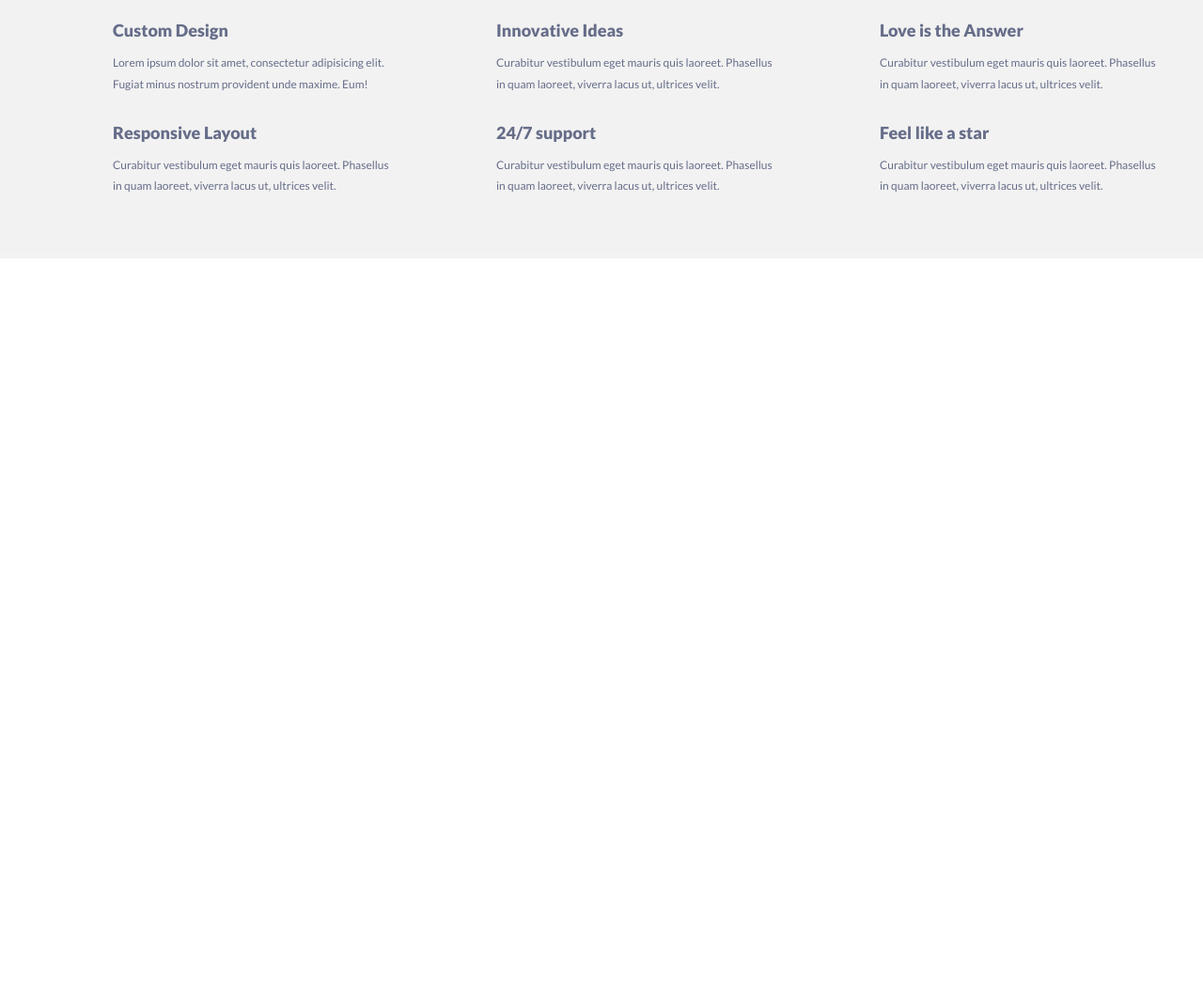
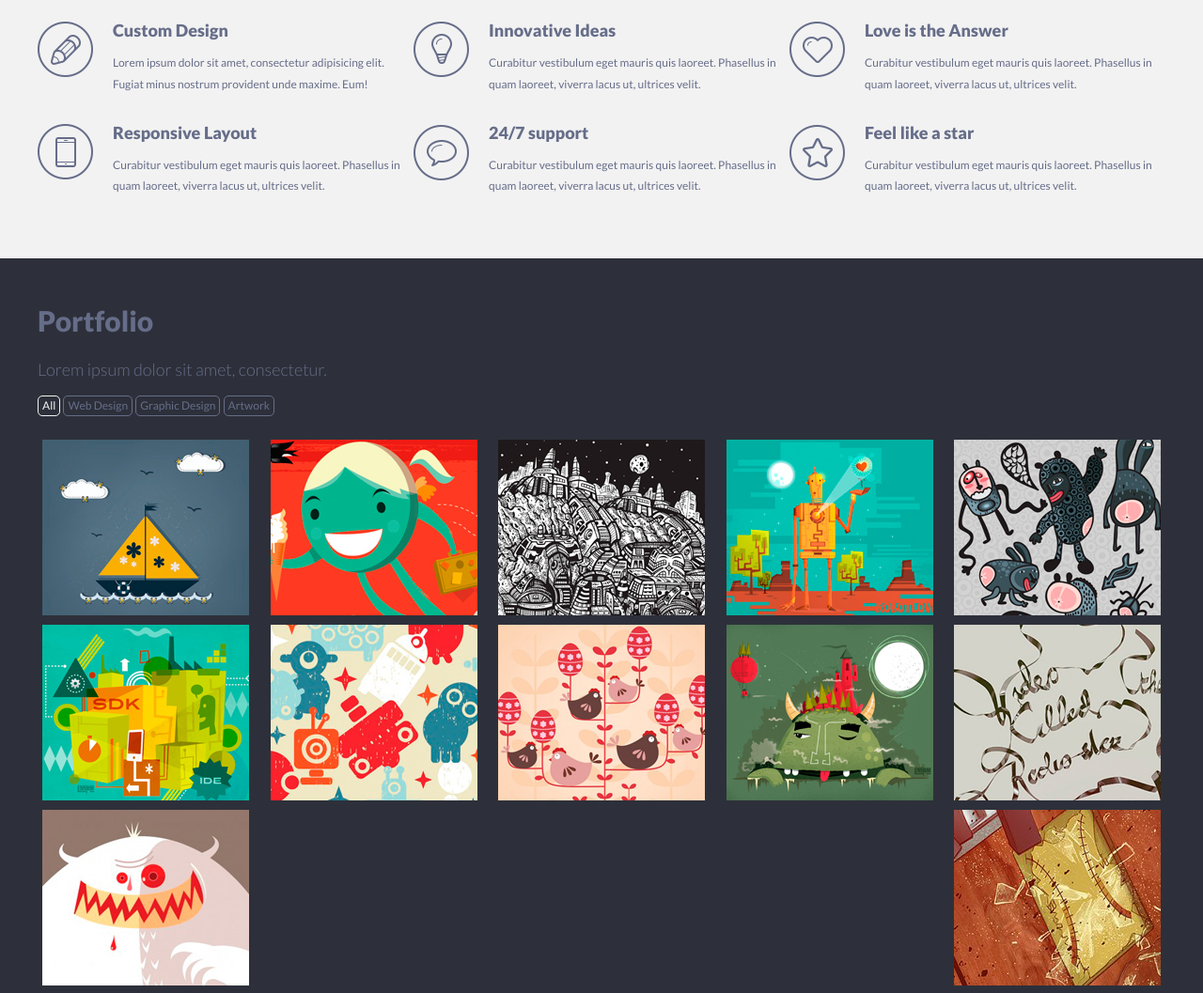
Before and after one commit to fejs-levelup/singolo-coding, a plain HTML site: page index.html in a window 1280 px wide. Shown: the part 900-1957 px from the top of the page at 94% size. Before the commit the page ends 1175 px from the top, so only its background shows below. Drawn offline with Linux system fonts and the light colour scheme.

Commit message:
Add galery

```diff
--- a/css/main.css
+++ b/css/main.css
@@ -12,8 +12,7 @@ nav {
   display: flex;
   justify-content: space-between;
   align-items: center;
-  padding: var(--container-padding);
-
+  padding: var(--container-padding-aside);
   background: var(--secondary-dark);
   position: relative;
 }
@@ -73,10 +72,15 @@ nav li:hover {
   background: var(--container-opacity);
 }
 
+body > section {
+  padding: var(--container-padding);
+}
+
 #carousel {
   background: var(--primary-light);
   height: 600px;
-  padding: var(--container-padding);
+  padding-top: 0;
+  padding-bottom: 0;
 }
 
 .right-shev {
@@ -110,11 +114,10 @@ section:not(#contact-form) {
 }
 
 #services {
-  padding: 50px 40px;
   background: var(--content-bg-color);
 }
 
-#services h2 {
+section > h2 {
   font-weight: 900;
   font-size: 30px;
   line-height: 1.1em;
@@ -122,7 +125,7 @@ section:not(#contact-form) {
   padding-bottom: 20px;
 }
 
-#services > p {
+section > p {
   font: 300 18px/30px "lato";
   margin-bottom: 20px;
 }
@@ -138,6 +141,7 @@ section:not(#contact-form) {
   flex-basis: 30vw;
   display: flex;
   margin: 15px 0;
+  flex-grow: 1;
 }
 
 .bullet-icon {
@@ -146,6 +150,7 @@ section:not(#contact-form) {
   height: 60px;
   margin-right: 20px;
   flex-grow: 1;
+  background-image: url(../img/sprite.png);
 }
 
 .bullet-title {
@@ -157,3 +162,87 @@ section:not(#contact-form) {
   font-size: 12px;
   line-height: 1.9em;
 }
+
+[data-icon="design"] {
+  background-position: -2px -2px;
+}
+
+[data-icon="ideas"] {
+  background-position: -64px -2px;
+}
+
+[data-icon="love"] {
+  background-position: -126px -2px;
+}
+
+[data-icon="layout"] {
+  background-position: -188px -2px;
+}
+
+[data-icon="support"] {
+  background-position: -250px -2px;
+}
+
+[data-icon="star"] {
+  background-position: -312px -2px;
+}
+
+#portfolio {
+  background: var(--secondary-dark);
+}
+
+#portfolio > p {
+  margin-bottom: 12px;
+}
+
+/* THUMBS FILTER */
+.filter-container {
+  margin-bottom: 20px;
+}
+
+.filter-container label {
+  display: inline-block;
+  font-size: 12px;
+  color: var(--content-text-color);
+  text-transform: capitalize;
+  line-height: 1em;
+  padding: 4px;
+  border: 1px solid var(--content-text-color);
+  border-radius: 5px;
+  cursor: pointer;
+}
+
+.filter-container label.active-filter {
+  border-color: var(--content-bg-color);
+  color: var(--content-bg-color);
+}
+
+#portfolio [type=radio] {
+  display: none;
+}
+
+img[data-filter] {
+  opacity: 1;
+  transition: opacity .5s ease-out;
+  margin: 5px;
+}
+
+[value="web-design"]:checked ~ img:not([data-filter="web-design"]) {
+  opacity: .1;
+}
+
+[value="graphic-design"]:checked ~ img:not([data-filter="graphic-design"]) {
+  opacity: .1;
+}
+
+[value="artwork"]:checked ~ img:not([data-filter="artwork"]) {
+  opacity: .1;
+}
+
+.thumbs-container {
+  display: flex;
+  flex-wrap: wrap;
+  justify-content: space-between;
+  align-content: space-between;
+  align-items: center;
+}
--- a/css/theme.css
+++ b/css/theme.css
@@ -10,5 +10,6 @@
 
   --container-opacity: rgba(255, 255, 255, .1);
 
-  --container-padding: 0 40px;
+  --container-padding: 50px 40px;
+  --container-padding-aside: 0 40px;
 }
--- a/index.html
+++ b/index.html
@@ -86,5 +86,35 @@
       </div>
     </div>
   </section>
+
+  <section id="portfolio">
+    <h2>Portfolio</h2>
+    <p>Lorem ipsum dolor sit amet, consectetur.</p>
+
+    <div class="filter-container">
+      <label class="active-filter" for="all">All</label>
+      <label for="web-design">Web design</label>
+      <label for="graphic-design">Graphic design</label>
+      <label for="artwork">Artwork</label>
+    </div>
+    <div class="thumbs-container">
+      <input checked type="radio" id="all" name="filter" value="all">
+      <input type="radio" id="web-design" name="filter" value="web-design">
+      <input type="radio" id="graphic-design" name="filter" value="graphic-design">
+      <input type="radio" id="artwork" name="filter" value="artwork">
+      <img src="img/thumbnails/img1.jpg" data-filter="artwork" alt="">
+      <img src="img/thumbnails/img2.jpg" data-filter="web-design" alt="">
+      <img src="img/thumbnails/img3.jpg" data-filter="artwork" alt="">
+      <img src="img/thumbnails/img4.jpg" data-filter="artwork" alt="">
+      <img src="img/thumbnails/img5.jpg" data-filter="artwork" alt="">
+      <img src="img/thumbnails/img6.jpg" data-filter="web-design" alt="">
+      <img src="img/thumbnails/img7.jpg" data-filter="graphic-design" alt="">
+      <img src="img/thumbnails/img8.jpg" data-filter="web-design" alt="">
+      <img src="img/thumbnails/img9.jpg" data-filter="graphic-design" alt="">
+      <img src="img/thumbnails/img10.jpg" data-filter="graphic-design" alt="">
+      <img src="img/thumbnails/img11.jpg" data-filter="graphic-design" alt="">
+      <img src="img/thumbnails/img12.jpg" data-filter="web-design" alt="">
+    </div>
+  </section>
 </body>
 </html>
```
Also changed, not shown: img/icons-sprite.png (added), img/sprite.png (added), img/thumbnails/img1.jpg (added), img/thumbnails/img10.jpg (added), img/thumbnails/img11.jpg (added), img/thumbnails/img12.jpg (added), img/thumbnails/img2.jpg (added), img/thumbnails/img3.jpg (added), img/thumbnails/img4.jpg (added), img/thumbnails/img5.jpg (added), img/thumbnails/img6.jpg (added), img/thumbnails/img7.jpg (added), img/thumbnails/img8.jpg (added), img/thumbnails/img9.jpg (added).
